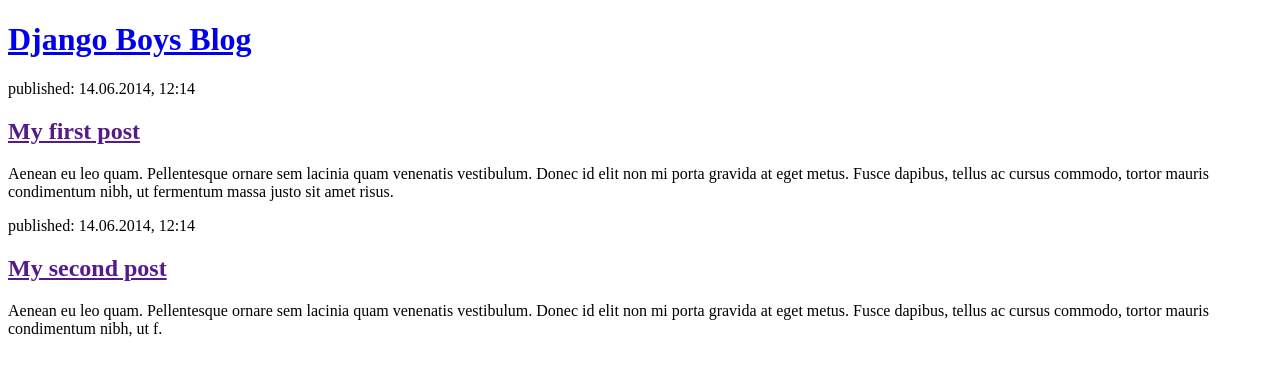
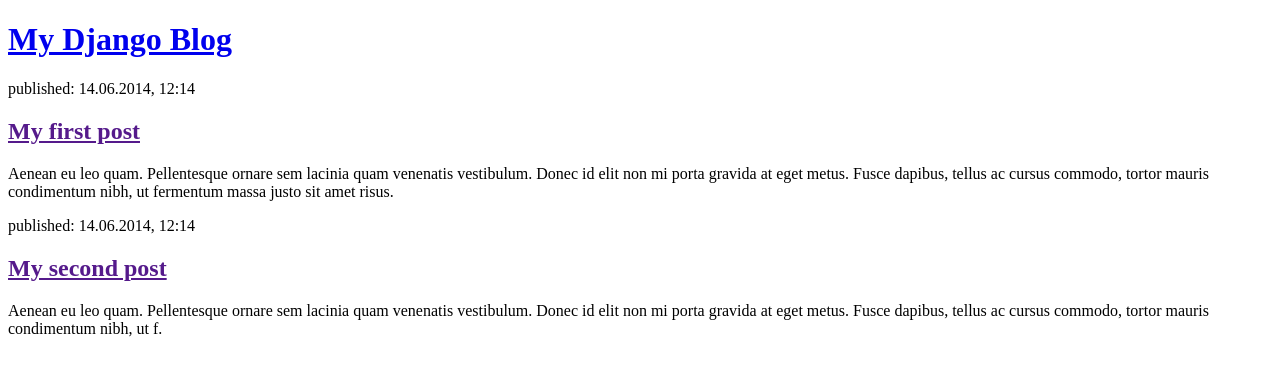
Before and after one commit to C-Luke/my-first-blog, a Django app: page / in a window 1280 px wide. Shown: the top 376 px of the page. Run offline with Django 3.2, Linux system fonts and the light colour scheme.

Commit message:
August 31, 2020

```diff
--- a/blog/templates/blog/post_list.html
+++ b/blog/templates/blog/post_list.html
@@ -4,12 +4,12 @@
 <head>
     <meta charset="UTF-8">
     <meta name="viewport" content="width=device-width, initial-scale=1.0">
-    <title>Django Boys Blog</title>
+    <title>My Django Blog</title>
 </head>
 
 <body>
     <div>
-        <h1><a href="/">Django Boys Blog</a></h1>
+        <h1><a href="/">My Django Blog</a></h1>
     </div>
 
     <div>
```
